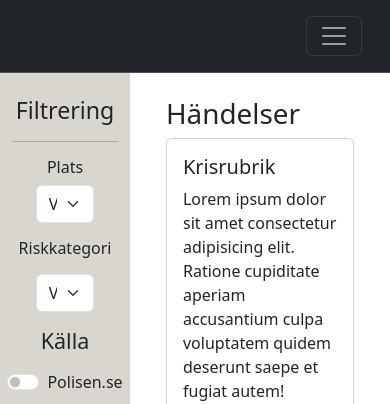
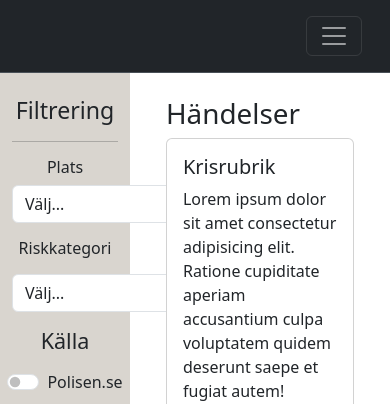
Before and after one commit to greity99/krisis, a Python web app: template views/index.html in a window 390 px wide. Shown: the top 404 px of the page. Run offline with Jinja, Linux system fonts and the light colour scheme; the template is opened without the code that fills it, so the values that code supplies are empty.

Commit message:
Update stylesheet.css

```diff
--- a/static/stylesheet.css
+++ b/static/stylesheet.css
@@ -3,6 +3,7 @@
     width: 100px;
     object-fit: cover;
 }
+
 #aside_index {
     background-color: rgb(217, 213, 207);
 }
@@ -16,3 +17,10 @@
     width: 25vw;
     background-color: rgb(68, 55, 46);
 }
+
+@media screen and (max-width: 576px) {
+    .widht-select {
+        width: 50vw;
+    }
+
+}
```
